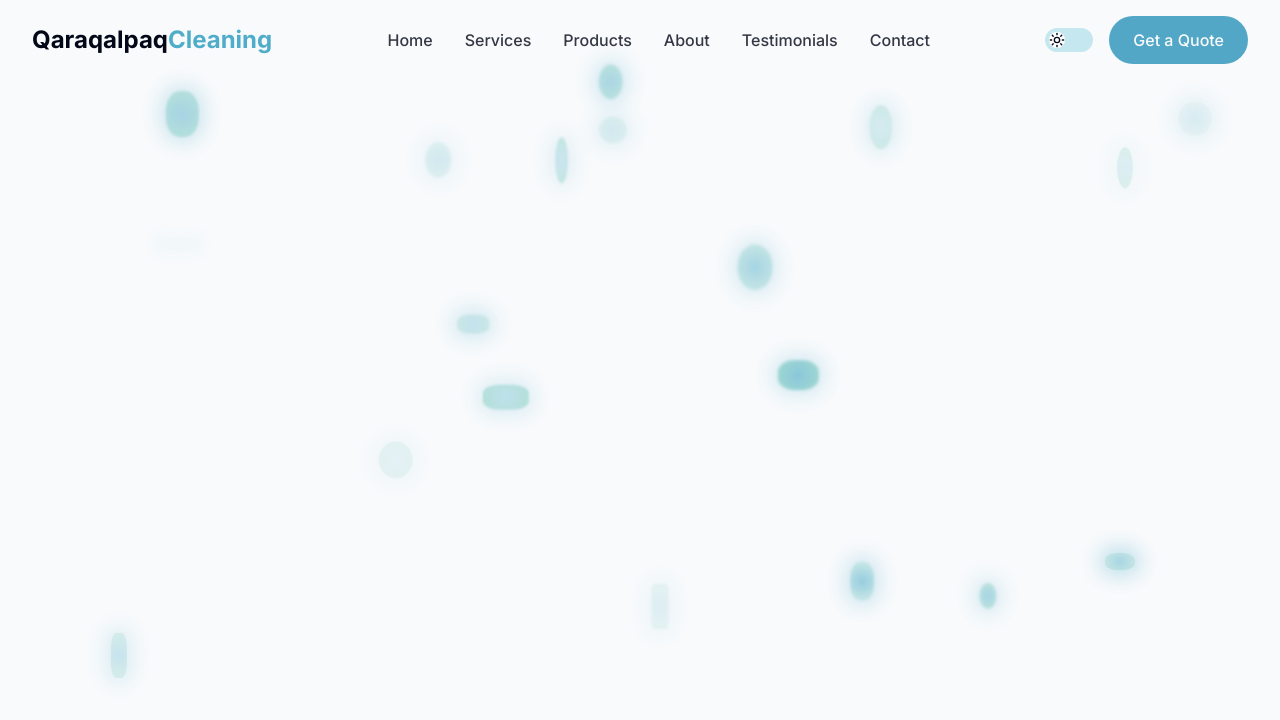
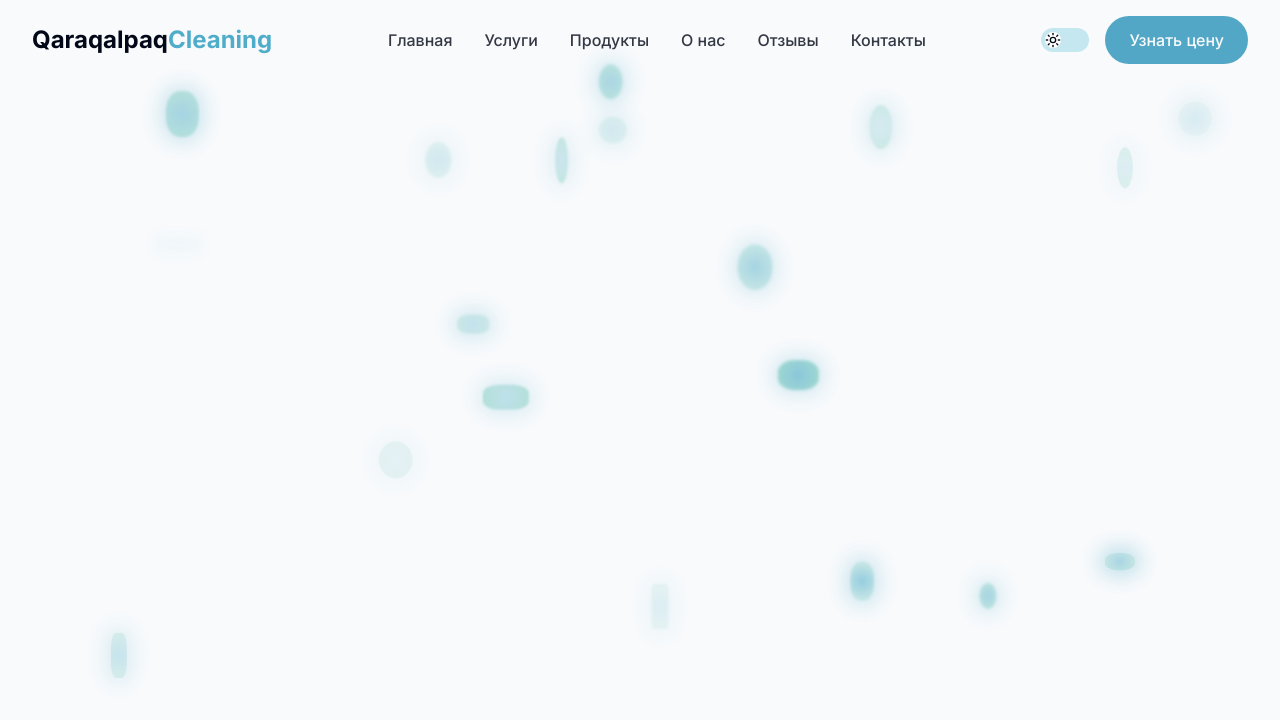
Before and after one commit to santonssss/qaraqalpaqCleaning, a React (Vite) app: page / in a window 1280 px wide. Shown: the top 720 px of the page. Built offline with nearby package versions, Linux system fonts and the light colour scheme.

Commit message:
optimization render map

```diff
--- a/src/components/Header.tsx
+++ b/src/components/Header.tsx
@@ -16,7 +16,14 @@ export default function Navbar() {
     window.addEventListener("scroll", handleScroll);
     return () => window.removeEventListener("scroll", handleScroll);
   }, []);
-
+  const navItems = {
+    home: "Главная",
+    services: "Услуги",
+    products: "Продукты",
+    about: "О нас",
+    testimonials: "Отзывы",
+    contact: "Контакты",
+  };
   return (
     <header
       className={cn(
@@ -37,20 +44,13 @@ export default function Navbar() {
         </Link>
 
         <nav className="hidden md:flex items-center space-x-8">
-          {[
-            "Home",
-            "Services",
-            "Products",
-            "About",
-            "Testimonials",
-            "Contact",
-          ].map((item) => (
+          {Object.entries(navItems).map(([key, value]) => (
             <a
-              key={item}
-              href={`#${item.toLowerCase()}`}
+              key={key}
+              href={`#${key}`}
               className="relative text-foreground/80 hover:text-foreground dark:text-white/80 dark:hover:text-white transition-colors duration-300 font-medium after:content-[''] after:absolute after:w-full after:scale-x-0 after:h-0.5 after:-bottom-1 after:left-0 after:bg-blue-clean after:origin-bottom-right after:transition-transform after:duration-300 hover:after:scale-x-100 hover:after:origin-bottom-left"
             >
-              {item}
+              {value}
             </a>
           ))}
         </nav>
@@ -61,7 +61,7 @@ export default function Navbar() {
             href="#contact"
             className="btn-primary dark:bg-blue-clean/90 dark:text-white dark:hover:bg-blue-clean"
           >
-            Get a Quote
+            Узнать цену
           </a>
         </div>
 
@@ -84,21 +84,13 @@ export default function Navbar() {
       {isMobileMenuOpen && (
         <div className="absolute top-full left-0 right-0 bg-white/95 backdrop-blur-md shadow-lg dark:bg-slate-900/95 dark:shadow-slate-800/20 md:hidden">
           <div className="px-4 py-6 space-y-4">
-            {[
-              "Home",
-              "Services",
-              "Products",
-              "About",
-              "Testimonials",
-              "Contact",
-            ].map((item) => (
+            {Object.entries(navItems).map(([key, value]) => (
               <a
-                key={item}
-                href={`#${item.toLowerCase()}`}
-                className="block py-2 text-foreground/80 hover:text-foreground dark:text-white/80 dark:hover:text-white transition-colors duration-300 font-medium"
-                onClick={() => setIsMobileMenuOpen(false)}
+                key={key}
+                href={`#${key}`}
+                className="relative text-foreground/80 hover:text-foreground dark:text-white/80 dark:hover:text-white transition-colors duration-300 font-medium after:content-[''] after:absolute after:w-full after:scale-x-0 after:h-0.5 after:-bottom-1 after:left-0 after:bg-blue-clean after:origin-bottom-right after:transition-transform after:duration-300 hover:after:scale-x-100 hover:after:origin-bottom-left"
               >
-                {item}
+                {value}
               </a>
             ))}
             <a
@@ -106,7 +98,7 @@ export default function Navbar() {
               className="btn-primary w-full flex justify-center mt-4 dark:bg-blue-clean/90 dark:text-white dark:hover:bg-blue-clean"
               onClick={() => setIsMobileMenuOpen(false)}
             >
-              Get a Quote
+              Узнать цену
             </a>
           </div>
         </div>
```
